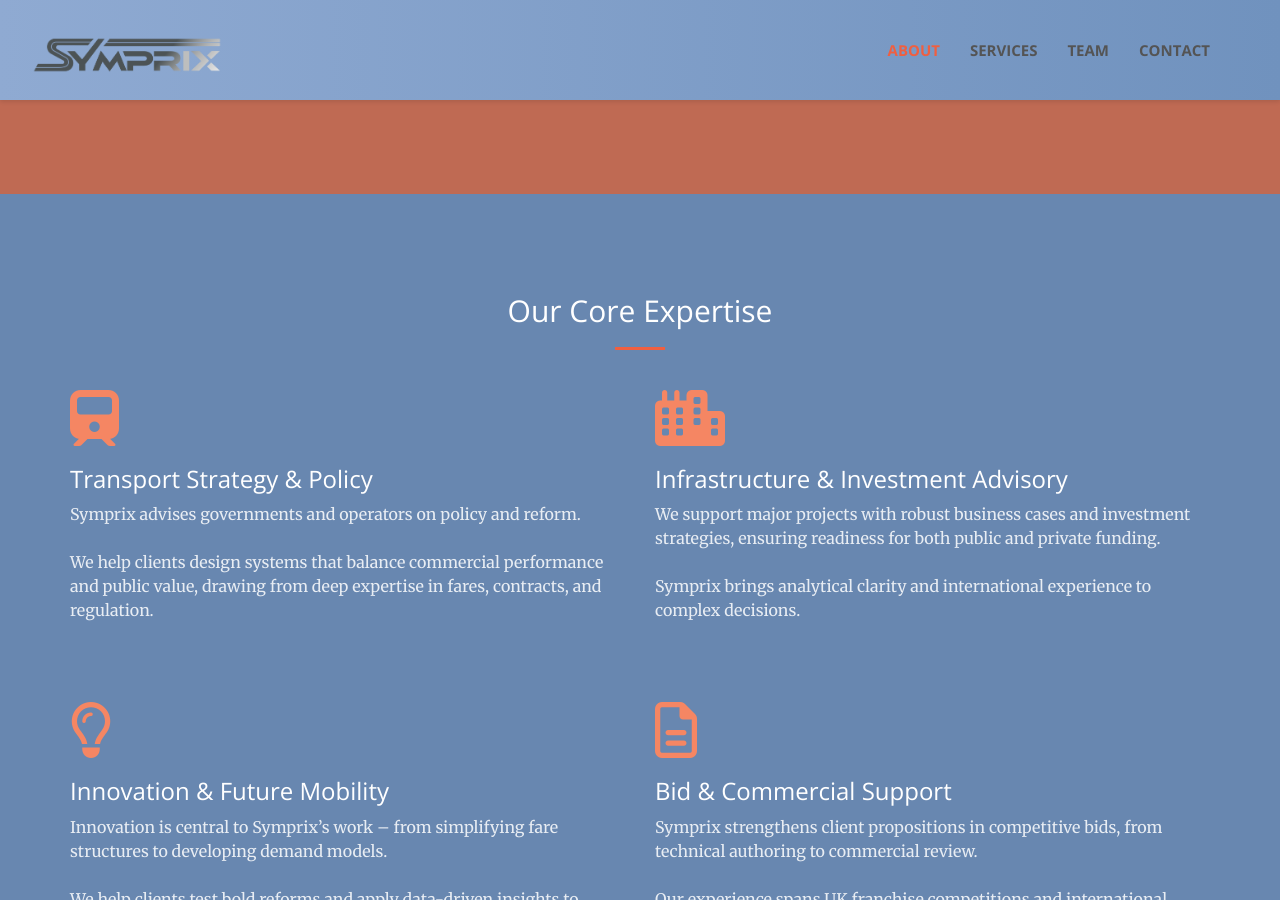
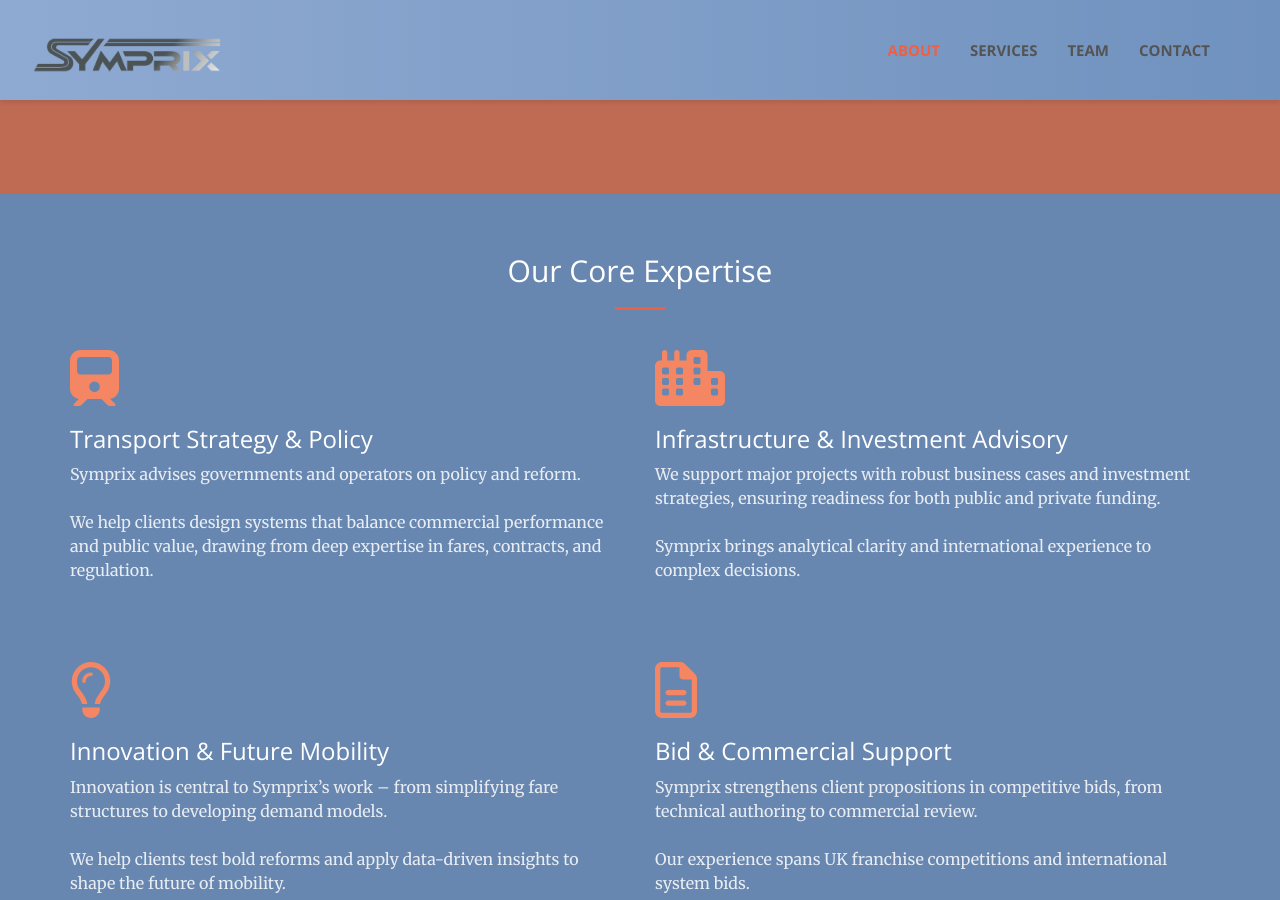
Before and after one commit to CD-Symprix/symprix, a Jekyll site: the page built from index.html, in a window 1280 px wide and 900 px high, scrolled down 994 px. Built offline with Jekyll 4.4.1, drawn with Linux system fonts in a browser that asks for light colours.

Commit message:
Update main.scss

```diff
--- a/css/main.scss
+++ b/css/main.scss
@@ -185,7 +185,9 @@ header {
 #services p {
   color: rgba(255, 255, 255, 0.85);  // softer white for body text
 }
-
+#services {
+  padding: 60px 0;   // reduce section height
+}
 .service-box {
   text-align: left;   // align everything left
   margin: 20px auto;
```
